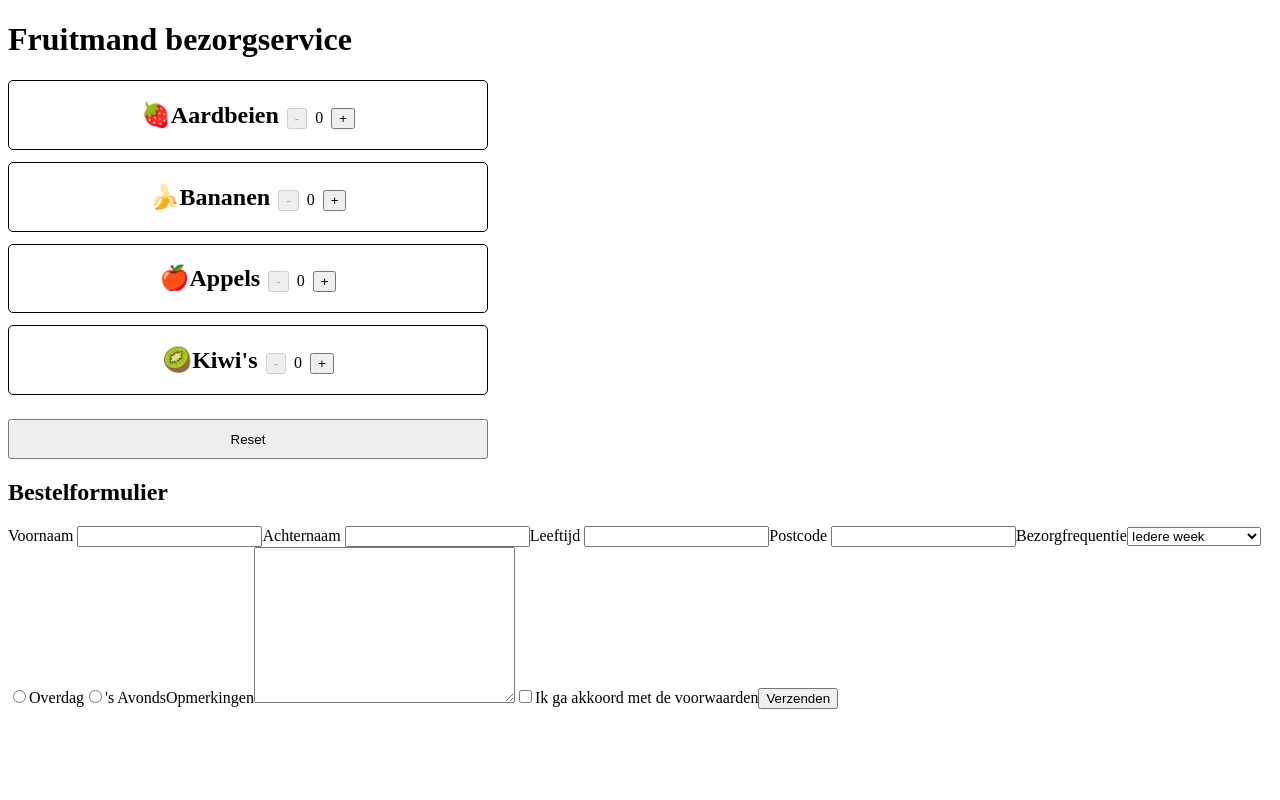
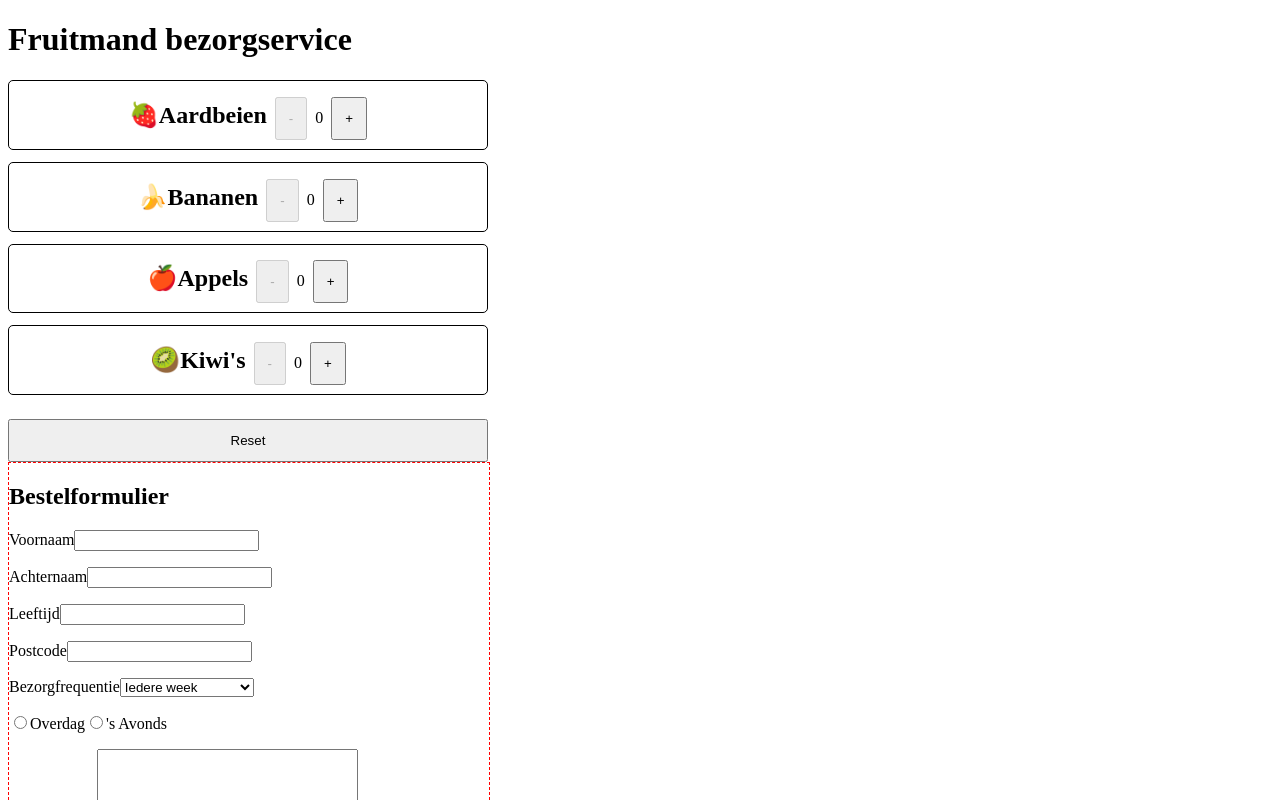
Before and after one commit to ilonavdberg/frontend-react-fruitbasket-order-form, a React (Vite) app: page / in a window 1280 px wide. Shown: the top 800 px of the page. Built offline with nearby package versions, Linux system fonts and the light colour scheme.

Commit message:
order form functional with react hook form

```diff
--- a/src/App.css
+++ b/src/App.css
@@ -0,0 +1,3 @@
+button {
+    padding: 0.75rem;
+}
--- a/src/components/fruitbasket/FruitBasket.css
+++ b/src/components/fruitbasket/FruitBasket.css
@@ -10,8 +10,3 @@
     flex-direction: column;
     gap: 0.75rem;
 }
-
-.fruitbasket__button {
-    flex-basis: 40px;
-    flex-shrink: 0;
-}
--- a/src/components/fruitbasket/FruitBasket.jsx
+++ b/src/components/fruitbasket/FruitBasket.jsx
@@ -62,7 +62,6 @@ function FruitBasket() {
                 />
             </div>
             <button
-                className={"fruitbasket__button"}
                 type={"button"}
                 onClick={resetFruitCounts}
             >
--- a/src/components/fruitcounter/FruitCounter.jsx
+++ b/src/components/fruitcounter/FruitCounter.jsx
@@ -14,7 +14,7 @@ function FruitCounter( { fruitName, fruitEmoji, fruitCount, setFruitCount }) {
 
     return (
         <article className="fruitcounter">
-            <h2 className="fruitcounter__title"> <span>{fruitEmoji}</span>{fruitName}</h2>
+            <h2> <span>{fruitEmoji}</span>{fruitName}</h2>
             <button
                 className="fruitcounter__button"
                 type="button"
@@ -24,7 +24,7 @@ function FruitCounter( { fruitName, fruitEmoji, fruitCount, setFruitCount }) {
             >
                 -
             </button>
-            <p className="fruitcounter__count">{fruitCount}</p>
+            <p>{fruitCount}</p>
             <button
                 className="fruitcounter__button"
                 type="button"
--- a/src/components/orderform/OrderForm.css
+++ b/src/components/orderform/OrderForm.css
@@ -0,0 +1,18 @@
+.orderform {
+    display: flex;
+    flex-direction: column;
+    width: 480px;
+    border: 1px dashed red;
+}
+
+.orderform__questions {
+    display: flex;
+    flex-direction: column;
+    gap: 1rem;
+}
+
+.orderform .errormessage {
+    margin: 1px 0 0;
+    color: red;
+    font-size: small;
+}
--- a/src/components/orderform/OrderForm.jsx
+++ b/src/components/orderform/OrderForm.jsx
@@ -1,76 +1,153 @@
 //Styling
 import './OrderForm.css'
 
+//Functions
+import {useForm} from 'react-hook-form'
 
 function OrderForm() {
+
+    const {
+        register,
+        handleSubmit,
+        formState: {errors}
+    } = useForm();
+
+    function onSubmit(data) {
+        console.log(data)
+    }
+
     return (
-        <>
+        <section className="orderform">
             <h2>Bestelformulier</h2>
-            <form>
-                <label htmlFor="first-name-field">Voornaam </label>
+            <form onSubmit={handleSubmit(onSubmit)} className="orderform__questions">
+                <label htmlFor="first-name-field">
+                    Voornaam
                     <input
                         type="text"
-                    id="first-name-field"
-                    name="first-name"
+                        id="firstname-field"
+                        {...register('firstname', {
+                            required: {
+                                value: true,
+                                message: "Dit veld is verplicht"
+                            }
+                        })}
                     />
-                <label htmlFor="last-name-field">Achternaam </label>
+                    {errors.firstname && <p className="errormessage">{errors.firstname.message}</p>}
+                </label>
+
+                <label htmlFor="lastname-field">
+                    Achternaam
                     <input
                         type="text"
-                    id="last-name-field"
-                    name="last-name"
+                        id="lastname-field"
+                        {...register('lastname', {
+                            required: {
+                                value: true,
+                                message: "Dit veld is verplicht"
+                            }
+                        })}
                     />
-                <label htmlFor="age-field">Leeftijd </label>
+                    {errors.lastname && <p className="errormessage">{errors.lastname.message}</p>}
+                </label>
+
+                <label htmlFor="age-field">
+                    Leeftijd
                     <input
                         type="text"
                         id="age-field"
-                    name="age"
+                        {...register('age', {
+                            required: {
+                                value: true,
+                                message: "Dit veld is verplicht"
+                            }
+                        })}
                     />
-                <label htmlFor="zipcode-field">Postcode </label>
+                    {errors.age && <p className="errormessage">{errors.age.message}</p>}
+                </label>
+
+                <label htmlFor="zipcode-field">
+                    Postcode
                     <input
                         type="text"
                         id="zipcode-field"
-                    name="zipcode"
+                        {...register('zipcode', {
+                            required: {
+                                value: true,
+                                message: "Dit veld is verplicht"
+                            }
+                        })}
                     />
-                <label htmlFor="delivery-frequency-select">Bezorgfrequentie</label>
+                    {errors.zipcode && <p className="errormessage">{errors.zipcode.message}</p>}
+                </label>
+
+                <label htmlFor="delivery-frequency-select">
+                    Bezorgfrequentie
                     <select
-                    name="delivery-frequency"
                         id="delivery-frequency-select"
+                        {...register('delivery-frequency')}
                     >
                         <option value="weekly">Iedere week</option>
                         <option value="biweekly">Iedere twee weken</option>
                         <option value="monthly">Iedere maand</option>
                     </select>
+                </label>
+
+                <div>
+                    <label htmlFor="daytime">
                         <input
                             type="radio"
                             id="daytime"
-                    name="delivery-window"
                             value="daytime"
+                            {...register('delivery-window')}
                         />
-                <label htmlFor="daytime">Overdag</label>
+                        Overdag
+                    </label>
+
+                    <label htmlFor="evening">
                         <input
                             type="radio"
                             id="evening"
-                name="delivery-window"
                             value="evening"
+                            {...register('delivery-window')}
                         />
-                <label htmlFor="evening">'s Avonds</label>
-                <label htmlFor="remarks-field">Opmerkingen</label>
-                <textarea name="remarks" id="remarks-field" cols="30" rows="10"></textarea>
+                        {"'s Avonds"}
+                    </label>
+                </div>
+
+
+                <label htmlFor="remarks-field">
+                    Opmerkingen
+                    <textarea
+                        id="remarks-field"
+                        cols="30"
+                        rows="10"
+                        {...register('remarks')}
+                    >
+                </textarea>
+                </label>
+
+
+                <label htmlFor="agreed-to-terms-checkbox">
                     <input
                         type="checkbox"
                         id="agreed-to-terms-checkbox"
-                    name="agreed-to-terms"
-                    value={false}
+                        {...register('agreedToTerms', {
+                            required: {
+                                value: true,
+                                message: "U moet akkoord gaan met de voorwaarden"
+                            }
+                        })}
                     />
-                <label htmlFor="agreed-to-terms-checkbox">Ik ga akkoord met de voorwaarden</label>
-                <button
-                    type="button"
-                >
+                    Ik ga akkoord met de voorwaarden
+                    {errors.agreedToTerms && <p className="errormessage">{errors.agreedToTerms.message}</p>}
+                </label>
+
+                <button type="submit">
                     Verzenden
                 </button>
             </form>
-        </>
-    )
+        </section>
+    );
 }
 
 export default OrderForm
```
Lines whose indentation alone changed are shown as unchanged.
